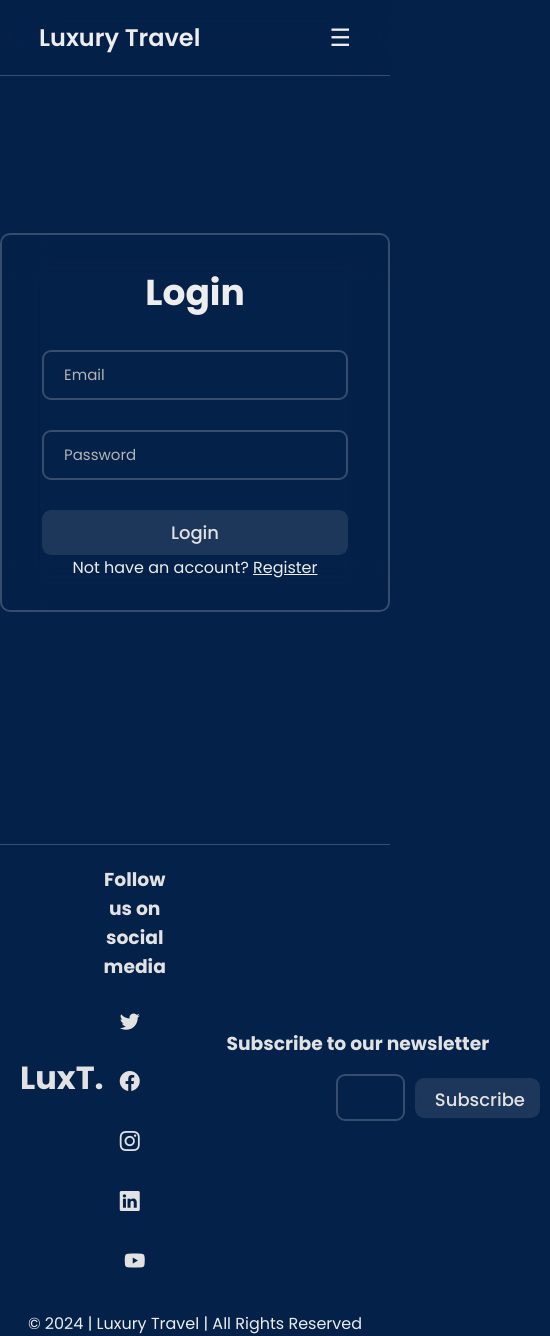
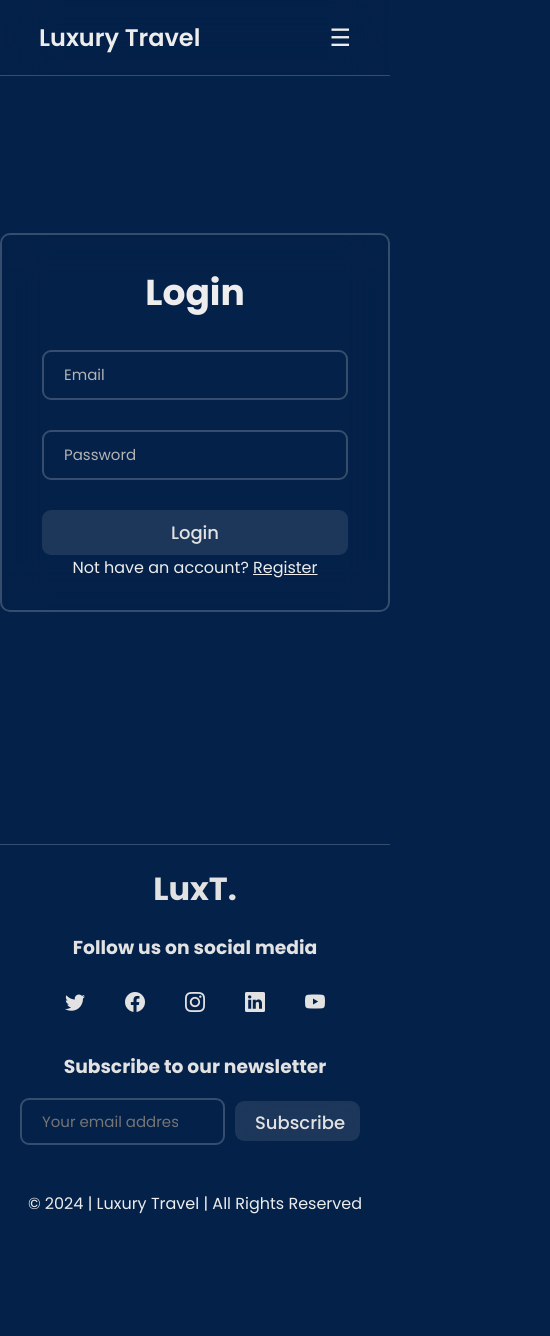
Before and after one commit to roynegara/Final-Project-RoyBayuNegara-Travel-Next, a Next.js app: page /login in a window 390 px wide. Shown: the whole page, 550 px wide, since content can reach past the window. After the commit the page ends 1216 px from the top, so only its background shows below. Built offline with nearby package versions, Linux system fonts and the light colour scheme; no server answers.

Commit message:
profile responsive has been styling

```diff
--- a/src/styles/globals.css
+++ b/src/styles/globals.css
@@ -823,12 +823,8 @@
 
 /* ========== Profile Start ========== */
 .profile-main {
-  justify-content: center;
-  align-items: center;
   text-align: center;
   min-height: 95vh;
-  background-size: cover;
-  background-position: center;
   padding: 20px 10%;
 
 }
@@ -837,8 +833,6 @@
   margin-top: 100px;
   font-size: 30px;
   width: 500px;
-  /* background: transparent; */
-  /* background: rgb(56, 143, 188, 0.4); */
   background: rgba(4, 33, 73, 0.8);
   border: 1px solid rgba(255, 255, 255, 0.2);
   backdrop-filter: blur(25px);
@@ -853,13 +847,9 @@
 .profile-card {
   margin-top: 50px;
   width: 500px;
-  /* background: transparent; */
-  /* background: rgb(56, 143, 188, 0.4); */
-  background: rgba(4, 33, 73, 0.8);
-  border: 1px solid rgba(255, 255, 255, 0.2);
-  backdrop-filter: blur(15px);
-  /* filter: blur(1px); */
-
+   background: rgba(4, 33, 73, 0.8);
+  border: 1px solid rgba(255, 255, 255, 0.2);
+  backdrop-filter: blur(15px);
   box-shadow: 0 0 10px rgba(0, 0, 0, 0, 0.2);
   color: #ededed;
   border-radius: 10px;
@@ -877,18 +867,12 @@
   margin-right: auto;
   border: 15px solid rgb(56, 143, 188, 0.1);
   transition: transform 0.3s ease;
-
-
-
-
 }
 
 .image-profile:hover{
   cursor: pointer;
   transform: scale(1.1);
-
-}
-
+  }
 
 .profile-user {
   display: block;
@@ -910,14 +894,9 @@
 
 .btn-profile button {
   text-decoration: none;
-  /* color: #333;
-  background: #ededed; */
-
   background: rgba(255, 255, 255, 0.1);
   border: 1px solid rgba(255, 255, 255, 0.2);
   backdrop-filter: blur(15px);
-  /* filter: blur(1px); */
-
   box-shadow: 0 0 10px rgba(0, 0, 0, 0, 0.2);
   border: none;
   border-radius: 4px;
@@ -935,6 +914,24 @@
   border: 1px solid rgba(255, 255, 255, 0.2);
   backdrop-filter: blur(15px);
   box-shadow: 0 0 10px rgba(0, 0, 0, 0, 0.2);
+}
+
+@media screen and (max-width: 908px) {
+  .profile-main {
+  }
+  .sidebar {
+    width: 10%;
+  }
+
+  .profile-main {
+    margin-left: 15px;
+  }
+  .profile-card {
+    width: 400px;
+  }
+.profile-title{
+  width: 400px;
+}
 }
 
 .popup-update-image-wrap {
@@ -1040,9 +1037,6 @@
   align-items: center;
   justify-items: center;
 }
-
-
-
 .popup-profile-update-wrapper {
   display: flex;
   justify-content: center;
@@ -3107,7 +3101,7 @@
 }
 
 .newsletter-form input[type="email"] {
-  width: 46%;
+  width: 100%;
   height: 100%;
   background: transparent;
   border: none;
@@ -3117,7 +3111,6 @@
   font-size: 15px;
   color: #ededed;
   padding: 10px 45px 10px 20px;
-margin-left: 170px;
 }
 
 .newsletter-form button {
@@ -3161,6 +3154,16 @@
 text-align: center;
 }
 
+@media (max-width: 911px) {
+  .footer {
+    flex-direction: column;
+    align-items: center;
+  }
+  .footer-column {
+    margin-bottom: 20px;
+  }
+}
+
 /* ========= Footer End ========= */
 
 
@@ -3303,6 +3306,15 @@
   .sidebar-logout{
     border: none;
   }
+
+  .content {
+    margin-left: 0px;
+  }
+}
+@media (max-width: 908px) {
+  .content {
+    margin-left: 0px;
+  }
 }
 
 /* ========= Dashboard End ========= */
```
